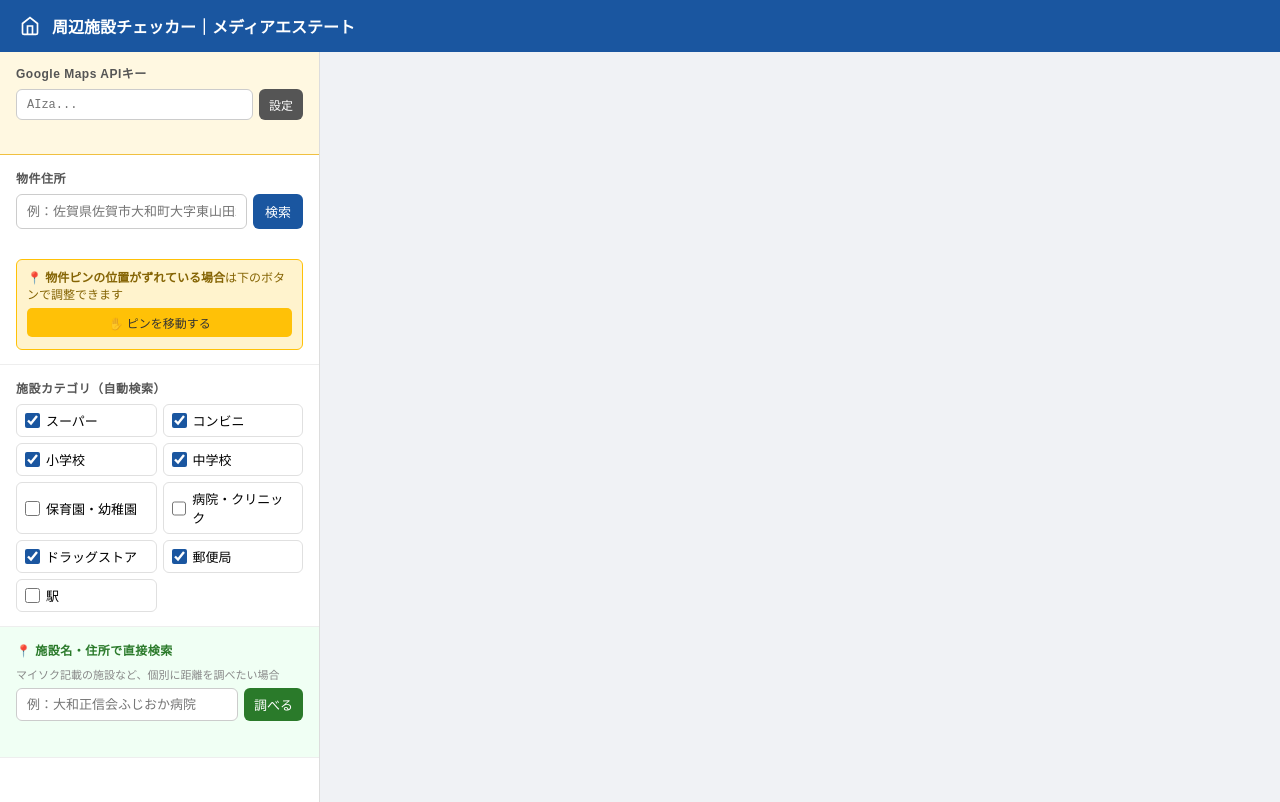
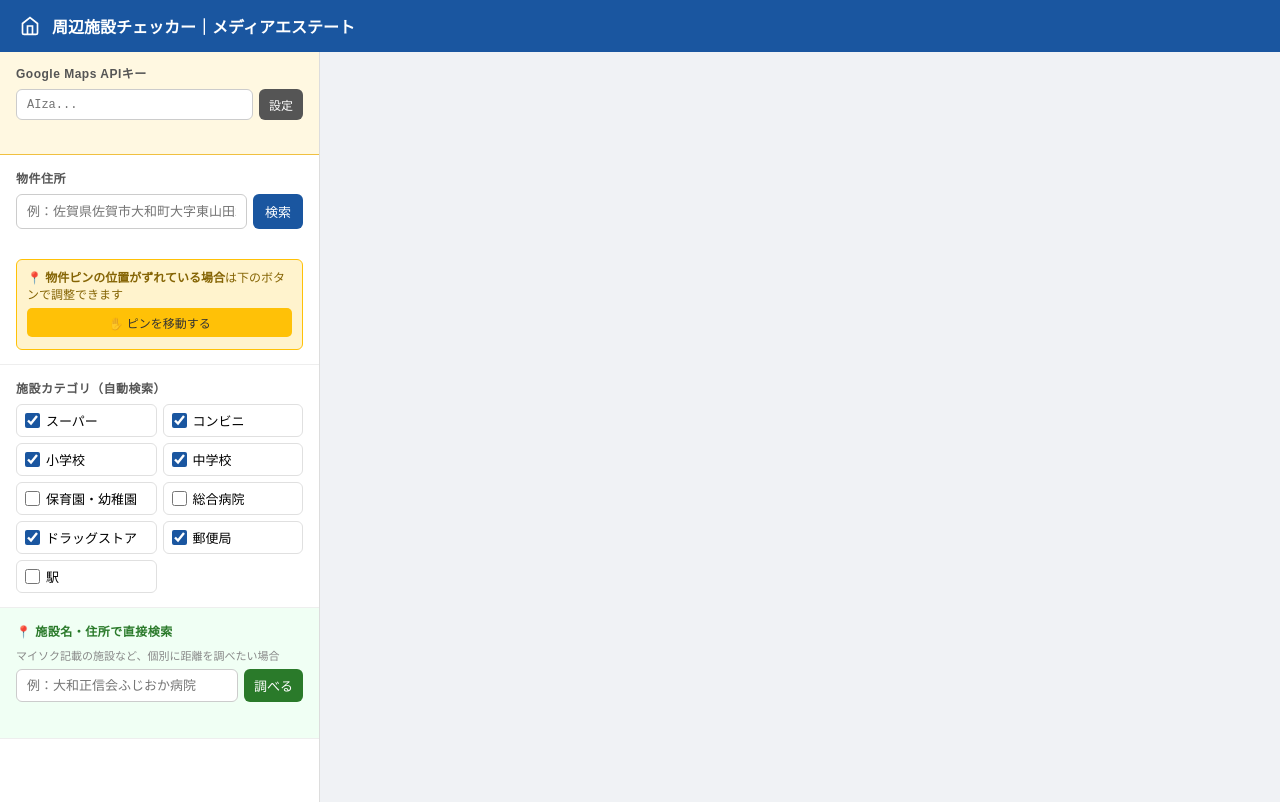
Before and after one commit to mikashimamediaestate/nearby-checker, a plain HTML site: page index.html in a window 1280 px wide. Drawn offline with Linux system fonts and the light colour scheme.

Commit message:
Update index.html

```diff
--- a/index.html
+++ b/index.html
@@ -141,7 +141,7 @@ const CATS=[
   {id:'elementary',label:'小学校',keyword:'小学校',color:'#27ae60'},
   {id:'junior',label:'中学校',keyword:'中学校',color:'#16a085'},
   {id:'nursery',label:'保育園・幼稚園',keyword:'保育園',color:'#8e44ad'},
-  {id:'hospital',label:'病院・クリニック',keyword:'病院 クリニック',color:'#c0392b'},
+  {id:'hospital',label:'総合病院',keyword:'総合病院',color:'#c0392b'},
   {id:'drugstore',label:'ドラッグストア',keyword:'ドラッグストア 薬局',color:'#2980b9'},
   {id:'post',label:'郵便局',keyword:'郵便局',color:'#e74c3c'},
   {id:'station',label:'駅',keyword:'駅',color:'#34495e'},
@@ -197,7 +197,6 @@ function togglePinMove(){
     recalcBtn.style.display='';
     homeMarker.setDraggable(true);
     map.setOptions({draggableCursor:'crosshair'});
-    // マーカードラッグ中に座標更新
     homeMarker.addListener('drag',()=>{
       const pos=homeMarker.getPosition();
       updatePinCoords(pos);
@@ -222,12 +221,9 @@ function updatePinCoords(pos){
   document.getElementById('pin-coords').textContent=`現在位置: ${lat}, ${lng}`;
 }
 
-// ピン移動後に再計算
 async function recalcFromPin(){
   if(!originLatLng){return;}
-  // 移動モードを終了
   pinMoveMode=true;togglePinMove();
-  // 施設再検索
   setStatus('search-status','移動後の位置で再計算中...','');
   clearMarkers();allResults=[];
   document.getElementById('results-list').innerHTML='';
```
